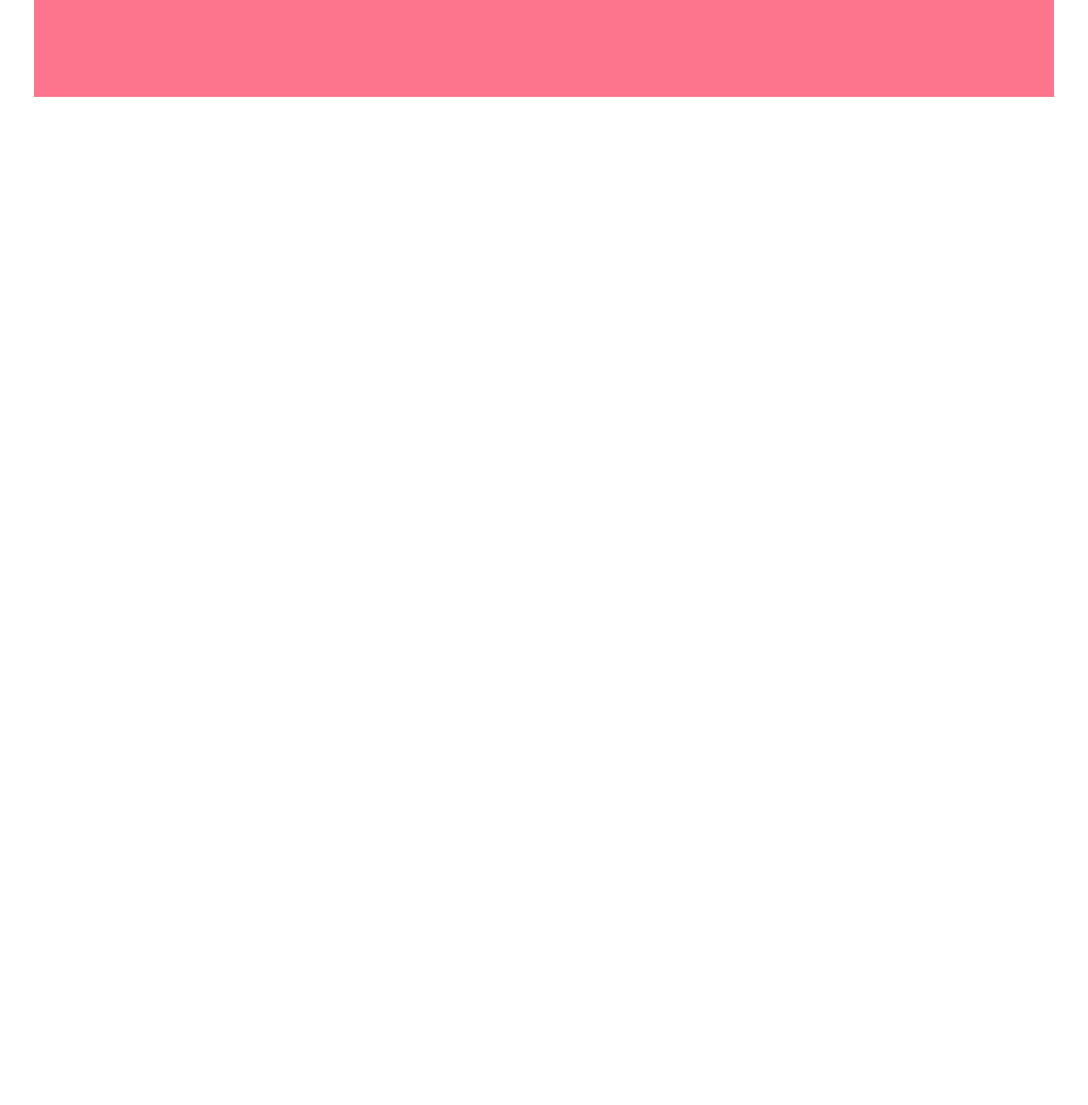
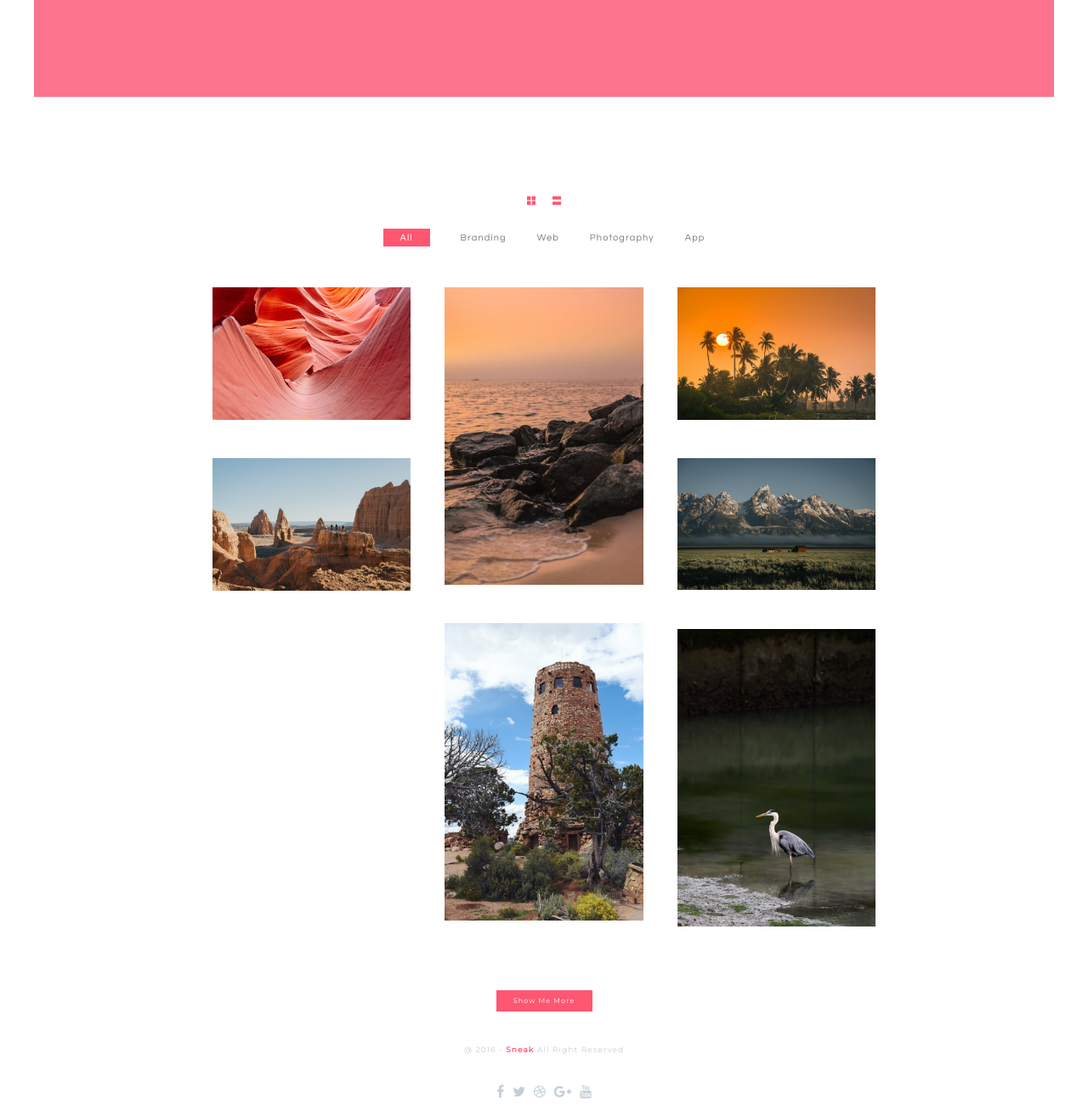
Before and after one commit to lplugof62/tita-media-prueba, a plain HTML site: page index.html in a window 1280 px wide. Shown: the part 579-1879 px from the top of the page at 85% size. Before the commit the page ends 800 px from the top, so only its background shows below. Drawn offline with Linux system fonts and the light colour scheme.

Commit message:
grilla con json sin responsive

```diff
--- a/assets/css/banner.css
+++ b/assets/css/banner.css
@@ -22,6 +22,9 @@
     font: 400 1.1rem/1.2 'Questrial', sans-serif ;
     color: #FEDEE3;
     letter-spacing: 0.23rem;
+    margin-left: 1rem;
+    margin-right: 1rem;
+
 }
 .banner__button{
     width: 113px;
--- /dev/null
+++ b/assets/css/footer.css
@@ -0,0 +1,27 @@
+@import url('https://fonts.googleapis.com/css2?family=Montserrat&display=swap');
+.footer{
+    margin-top: 4rem;
+}
+.footer__right{
+    display: flex;
+    flex-direction: row;
+    align-items: center;
+    justify-content: center;
+    color: #C2CFD7;
+    font-family: 'Montserrat';
+    font-size: 0.9rem;
+    letter-spacing: 0.11rem;
+    margin-bottom: 3rem;
+}
+.footer__text{
+    color: #FF5672;
+}
+.footer__div_social{
+    display: flex;
+    align-items: center;
+    justify-content: center;
+}
+.footer__social_icon{
+    color: #C2CFD7;
+    margin: 0.5rem;
+}
--- /dev/null
+++ b/assets/css/grid.css
@@ -0,0 +1,104 @@
+@import url('https://fonts.googleapis.com/css2?family=Montserrat&display=swap');
+.grid {
+    display: grid;
+    grid-template-columns: repeat(41, 1fr);
+    grid-gap: 8px;
+}
+.grid__optionView{
+    display: flex;
+    flex-direction: row;
+    justify-content: center;
+}
+svg{
+    margin: 1rem;
+    cursor: pointer;
+}
+.grid__filter_list{
+    top: 0;
+    left: 0;
+    list-style: none;
+    position: static;
+    width: 100%;
+    align-items: center;
+    flex-direction: row;
+    justify-content: center;
+    padding: 0;
+    display: flex;
+
+}
+.grid__filter_item{
+    margin: 1.8rem;
+    font-size: 1.1rem;
+    letter-spacing: 0.11rem;
+    color: #7B7B7B;
+    cursor: pointer;
+}
+.grid__filter_item.is-active{
+    background-color: #FF5672;
+    padding: 0.4rem 2rem;
+    color: white;
+}
+.grid__container{
+    width: 800px;
+    margin: 20px auto;
+    columns: 3;
+    column-gap: 20px;
+}
+.grid__container .grid__box{
+    width: 100%;
+    margin: 0 0 20px;
+    padding: 10px;
+    overflow: hidden;
+    break-inside: avoid;
+}
+.grid__container .grid__box img{
+    max-width: 100%;
+}
+/* .item {
+    align-items: center;
+    background: lightcoral;
+    color: white;
+    display: flex;
+    font-size: 12px;
+    font-family: sans-serif;
+    height: 100px;
+    justify-content: center;
+} */
+.grid__div_button{
+      display: flex;
+      align-items: center;
+      justify-content: center;
+  }
+.grid__button{
+    width: 113px;
+    height: 25px;
+    border: none;
+    outline: none;
+    cursor: pointer;
+    color: white;
+    margin-top: 4rem;
+    font-family: 'Montserrat';
+    font-size: 0.8rem;
+    letter-spacing: 0.11rem;
+    background-color: #FF5672;
+}
+
+@media (max-width: 870px){
+    .grid__container{
+        columns: 2;
+        width: calc(100% -40px);
+        box-sizing: border-box;
+        padding: 20px 20px 20px 0;
+    }
+}
+@media (max-width: 360px){
+    .grid__container{
+        columns: 1;
+        width: calc(100% -40px);
+        box-sizing: border-box;
+        padding: 20px 20px 20px 0;
+    }
+    .grid__container .grid__box img{
+        max-width: 80%;
+    }
+}
--- a/assets/css/main.css
+++ b/assets/css/main.css
@@ -1,5 +1,5 @@
 @import url('https://fonts.googleapis.com/css2?family=Questrial&display=swap');
-
+@import url('https://fonts.googleapis.com/css2?family=Montserrat&display=swap');
 
 *{
     margin: 0;
--- a/assets/js/script.js
+++ b/assets/js/script.js
@@ -3,3 +3,58 @@ const listMenu = document.getElementById('listMenu');
 menuBurguer.addEventListener('click', ()=>{
     listMenu.classList.toggle('is-active')
 })
+
+// grid
+// const data = [
+//     {"name": "Holiday", "score": 25},
+//     {"name": "Bargain", "score": 16},
+//     {"name": "Frequent", "score": 5},
+//     {"name": "Weekend", "score": 32},
+//   ];
+
+const imagenes = [
+    {
+        "id": 1,
+        "category": "branding",
+        "imgPro":  "marte.jpg"
+    },
+    {
+        "id": 2,
+        "category": "branding",
+        "imgPro": "desierto.jpg"
+    },
+    {
+        "id": 3,
+        "category": "branding",
+        "imgPro": "mar.jpg"
+    },
+    {
+        "id": 4,
+        "category": "branding",
+        "imgPro": "torre.jpg"
+    },
+    {
+        "id": 5,
+        "category": "branding",
+        "imgPro": "sol.jpg"
+    },
+    {
+        "id": 6,
+        "category": "branding",
+        "imgPro": "campo.jpg"
+    },
+    {
+        "id": 7,
+        "category": "branding",
+        "imgPro": "ave.jpg"
+    }
+
+]
+//   document.querySelector('.grid').innerHTML = data.map(obj => {
+//     return `<div class="item" style="grid-column-end: span ${obj.score };"><span>${obj.name}</span></div>`;
+//   }).join('\n');
+
+  document.querySelector('.grid__container').innerHTML = imagenes.map(obj => {
+    return `<div class="grid__box"><img src="assets/img/${obj.imgPro}" alt=""></img></div>`;
+
+  }).join('\n');
--- a/index.html
+++ b/index.html
@@ -8,6 +8,9 @@
     <link rel="stylesheet" href="assets/css/main.css">
     <link rel="stylesheet" href="assets/css/nav.css">
     <link rel="stylesheet" href="assets/css/banner.css">
+    <link rel="stylesheet" href="assets/css/grid.css">
+    <link rel="stylesheet" href="assets/css/footer.css">
+    <link rel="stylesheet" href="https://cdnjs.cloudflare.com/ajax/libs/font-awesome/4.7.0/css/font-awesome.min.css">
 
     <title>Prueba Tita Media</title>
 </head>
@@ -25,23 +28,6 @@
                 <li class="nav__item"><a href="#"></a>Photography</li>
                 <li class="nav__item"><a href="#"></a>App</li>
                 <li class="nav__item"><a href="#"></a><img class="nav__lupa" src="assets/img/lupa.png" alt="">
-                    <!-- <svg version="1.1" id="Capa_1" xmlns="http://www.w3.org/2000/svg"
-                        xmlns:xlink="http://www.w3.org/1999/xlink" x="0px" y="0px" viewBox="0 0 102 100"
-                        style="enable-background:new 0 0 102 100;" xml:space="preserve">
-                        <style type="text/css">
-                            .st0 {
-                                fill: #FF5773;
-                            }
-                        </style>
-                        <g>
-                            <g>
-                                <path class="st0"
-                                    d="M87.1,82.7L65.9,61.5C70,56.4,72.5,50,72.5,43c0-16.3-13.2-29.5-29.5-29.5S13.5,26.7,13.5,43
-                           S26.7,72.5,43,72.5c7,0,13.5-2.5,18.5-6.6l21.2,21.2c0.6,0.6,1.4,0.9,2.2,0.9s1.6-0.3,2.2-0.9C88.3,85.9,88.3,83.9,87.1,82.7z
-                            M43,66.3c-12.8,0-23.3-10.4-23.3-23.3S30.1,19.7,43,19.7S66.3,30.1,66.3,43S55.8,66.3,43,66.3z" />
-                            </g>
-                        </g>
-                    </svg> -->
                 </li>
             </ul>
         </nav>
@@ -53,7 +39,80 @@
             <button class="banner__button">VIEW OUR WORK</button>
         </div>
     </header>
+    <section class="">
+        <div class="grid__optionView">
+            <svg xmlns="http://www.w3.org/2000/svg" xmlns:xlink="http://www.w3.org/1999/xlink"
+                xmlns:svgjs="http://svgjs.com/svgjs" version="1.1" width="10" height="10" x="0" y="0"
+                viewBox="0 0 444 444" style="enable-background:new 0 0 512 512" xml:space="preserve" class="">
+                <g>
+                    <path xmlns="http://www.w3.org/2000/svg"
+                        d="m7 0h181c3.867188 0 7 3.132812 7 7v181c0 3.867188-3.132812 7-7 7h-181c-3.867188 0-7-3.132812-7-7v-181c0-3.867188 3.132812-7 7-7zm0 0"
+                        fill="#ff5672" data-original="#000000" class="" />
+                    <path xmlns="http://www.w3.org/2000/svg"
+                        d="m256 0h181c3.867188 0 7 3.132812 7 7v181c0 3.867188-3.132812 7-7 7h-181c-3.867188 0-7-3.132812-7-7v-181c0-3.867188 3.132812-7 7-7zm0 0"
+                        fill="#ff5672" data-original="#000000" />
+                    <path xmlns="http://www.w3.org/2000/svg"
+                        d="m7 249h181c3.867188 0 7 3.132812 7 7v181c0 3.867188-3.132812 7-7 7h-181c-3.867188 0-7-3.132812-7-7v-181c0-3.867188 3.132812-7 7-7zm0 0"
+                        fill="#ff5672" data-original="#000000" class="" />
+                    <path xmlns="http://www.w3.org/2000/svg"
+                        d="m256 249h181c3.867188 0 7 3.132812 7 7v181c0 3.867188-3.132812 7-7 7h-181c-3.867188 0-7-3.132812-7-7v-181c0-3.867188 3.132812-7 7-7zm0 0"
+                        fill="#ff5672" data-original="#000000" class="" />
+                </g>
+            </svg>
+            <svg version="1.1" id="Capa_1" xmlns:svgjs="http://svgjs.com/svgjs"  width="10" height="10" xmlns="http://www.w3.org/2000/svg"
+                xmlns:xlink="http://www.w3.org/1999/xlink" x="0px" y="0px" viewBox="0 0 512 512"
+                style="enable-background:new 0 0 512 512;" xml:space="preserve">
+                <style type="text/css">
+                    .st0 {
+                        fill: #FF5672;
+                    }
+                </style>
+                <g>
+                    <path class="st0" d="M512,174V17c0-9.4-9.6-17-21.3-17H21.3C9.6,0,0,7.6,0,17v157c0,9.4,9.6,17,21.3,17h469.3
+               C502.4,191,512,183.4,512,174z" />
+                    <path class="st0" d="M0,338v157c0,9.4,9.6,17,21.3,17h469.3c11.8,0,21.3-7.6,21.3-17V338c0-9.4-9.6-17-21.3-17H21.3
+               C9.6,321,0,328.6,0,338z" />
+                </g>
+            </svg>
+        </div>
+        <ul id="listMenu" class="grid__filter_list">
+            <li class="grid__filter_item is-active"><a href="#"></a>All</li>
+            <li class="grid__filter_item"><a href="#"></a>Branding</li>
+            <li class="grid__filter_item"><a href="#"></a>Web</li>
+            <li class="grid__filter_item"><a href="#"></a>Photography</li>
+            <li class="grid__filter_item"><a href="#"></a>App</li>
+        </ul>
+        <div class="grid__container">
+            <!-- insert de imágenes con json -->
+        </div>
+        <div class="grid__div_button">
+            <button class="grid__button">Show Me More</button>
+        </div>
 
+    </section>
+
+    <footer class="footer">
+        <div class="footer__right">
+            <p>@ 2016 - <b class="footer__text">Sneak</b> All Right Reserved</p>
+        </div>
+        <div class="footer__div_social">
+            <a href="#" target="_blank" class="footer__social_icon">
+                <i class="fa fa-facebook "></i>
+            </a>
+            <a href="#" target="_blank" class="footer__social_icon">
+                <i class="fa fa-twitter"></i>
+            </a>
+            <a href="#" target="_blank" class="footer__social_icon">
+                <i class="fa fa-dribbble"></i>
+            </a>
+            <a href="#" target="_blank" class="footer__social_icon">
+                <i class="fa fa-google-plus"></i>
+            </a>
+            <a href="#" target="_blank" class="footer__social_icon">
+                <i class="fa fa-youtube"></i>
+            </a>
+        </div>
+    </footer>
     <script src="assets/js/script.js"></script>
 </body>
 
```
Also changed, not shown: assets/css/nav.css (+8 -7 lines), assets/json/img.json (added, +13 -0 lines), style.css (+2 -9 lines), assets/img/ave.jpg (added), assets/img/campo.jpg (added), assets/img/desierto.jpg (added), assets/img/mar.jpg (added), assets/img/marte.jpg (added), assets/img/sol.jpg (added), assets/img/torre.jpg (added), assets/img/view.svg (added), assets/img/view1.svg (added).
